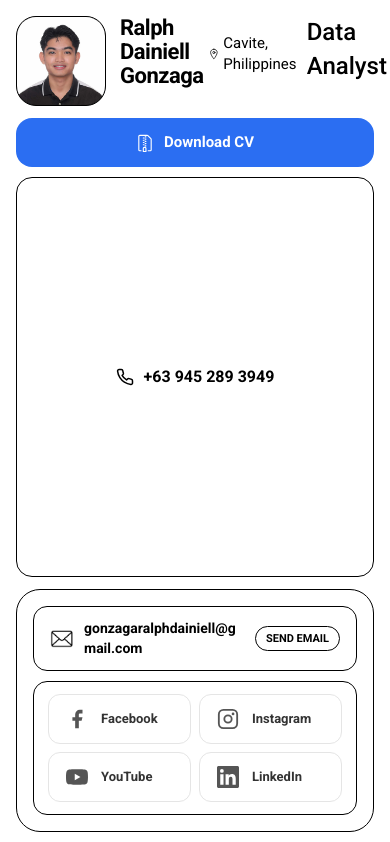
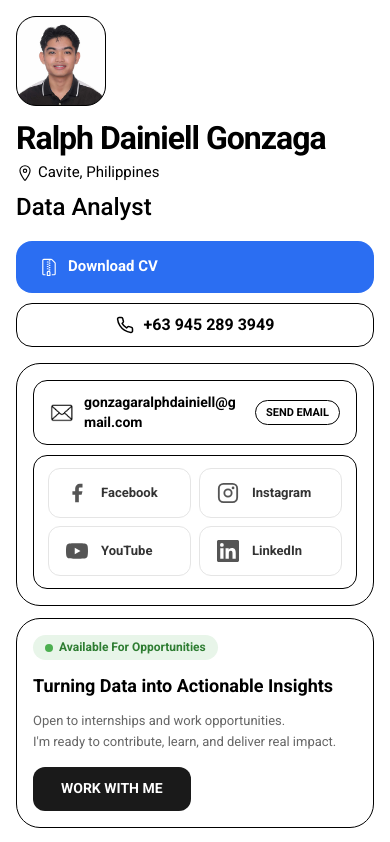
Before and after one commit to Valiantic/Ralph-Dainiell, a Next.js app: page / in a window 390 px wide. Shown: the top 842 px of the page. Built offline with nearby package versions, Linux system fonts and the light colour scheme.

Commit message:
mobilerevoke

```diff
--- a/app/components/ProfileHero.tsx
+++ b/app/components/ProfileHero.tsx
@@ -267,77 +267,41 @@ export const ProfileHero = ({ data }: ProfileHeroProps) => {
                         align-items: stretch !important;
                         gap: 16px !important;
                     }
-
-                    /* Photo + hero-info stay side by side */
-                    .profile-hero > .hero-img-container,
-                    .profile-hero > .hero-info {
-                        flex-direction: row !important;
-                    }
-
                     .hero-img-container {
                         width: 90px !important;
                         height: 90px !important;
                         border-radius: 20px !important;
                         flex-shrink: 0 !important;
                         align-self: flex-start !important;
-                        /* Keep it in flow — do NOT set position absolute */
                     }
-
-                    /* Wrap photo + info together as a row */
-                    .profile-hero {
-                        display: grid !important;
-                        grid-template-areas:
-                            "photo info"
-                            "buttons buttons"
-                            "cards cards" !important;
-                        grid-template-columns: 90px 1fr !important;
-                        gap: 12px 14px !important;
-                        align-items: start !important;
-                    }
-
-                    .hero-img-container {
-                        grid-area: photo !important;
-                        width: 90px !important;
-                        height: 90px !important;
-                        border-radius: 20px !important;
-                        align-self: start !important;
-                    }
-
                     .hero-info {
-                        grid-area: info !important;
+                        width: 100% !important;
                         min-width: 0 !important;
                         flex: none !important;
-                        gap: 4px !important;
                     }
-
                     .hero-info h1 {
-                        font-size: 22px !important;
-                        letter-spacing: -0.5px !important;
-                        line-height: 1.1 !important;
+                        font-size: 32px !important;
                     }
-
-                    /* Hide buttons inside hero-info on mobile, show them in their own row */
                     .hero-buttons {
-                        display: none !important;
-                    }
-
-                    /* Buttons row — full width below photo+info */
-                    .mobile-buttons {
-                        grid-area: buttons !important;
-                        display: flex !important;
                         flex-direction: column !important;
                         gap: 10px !important;
+                    }
+                    .cv-button {
                         width: 100% !important;
+                        justify-content: center !important;
                     }
-
+                    .phone-card {
+                        width: 100% !important;
+                        justify-content: center !important;
+                        height: auto !important;
+                        padding: 10px !important;
+                    }
                     .hero-cards-wrapper {
-                        grid-area: cards !important;
                         width: 100% !important;
                         flex: none !important;
                         flex-direction: column !important;
                         gap: 12px !important;
                     }
-
                     .contact-card, .opportunities-card {
                         width: 100% !important;
                         flex: none !important;
@@ -346,35 +310,6 @@ export const ProfileHero = ({ data }: ProfileHeroProps) => {
                     }
                 }
             `}</style>
-
-            {/* Mobile-only buttons row (full width, below photo+info) */}
-            <div className="mobile-buttons" style={{ display: 'none' }}>
-                <Link
-                    href="/resume/GonzagaRalphDainiellCVresume_.pdf"
-                    target="_blank"
-                    download
-                    className="cv-button"
-                    style={{
-                        background: '#2b6ef2', color: '#fff', padding: '14px 24px',
-                        borderRadius: '16px', fontWeight: 700, display: 'flex',
-                        alignItems: 'center', justifyContent: 'center', gap: '10px',
-                        textDecoration: 'none', fontSize: '15px', width: '100%',
-                        boxSizing: 'border-box'
-                    }}
-                >
-                    <GoFileZip size={18} color="#fff" />
-                    Download CV
-                </Link>
-                <div className="card phone-card" style={{
-                    padding: '14px 20px', borderRadius: '16px', display: 'flex',
-                    alignItems: 'center', justifyContent: 'center', gap: '10px',
-                    fontWeight: 700, fontSize: '16px', width: '100%',
-                    boxSizing: 'border-box', border: '1.5px solid #000'
-                }}>
-                    <LuPhone size={18} color="#000" />
-                    {data.contact.phone}
-                </div>
-            </div>
         </section>
     );
 };
```
